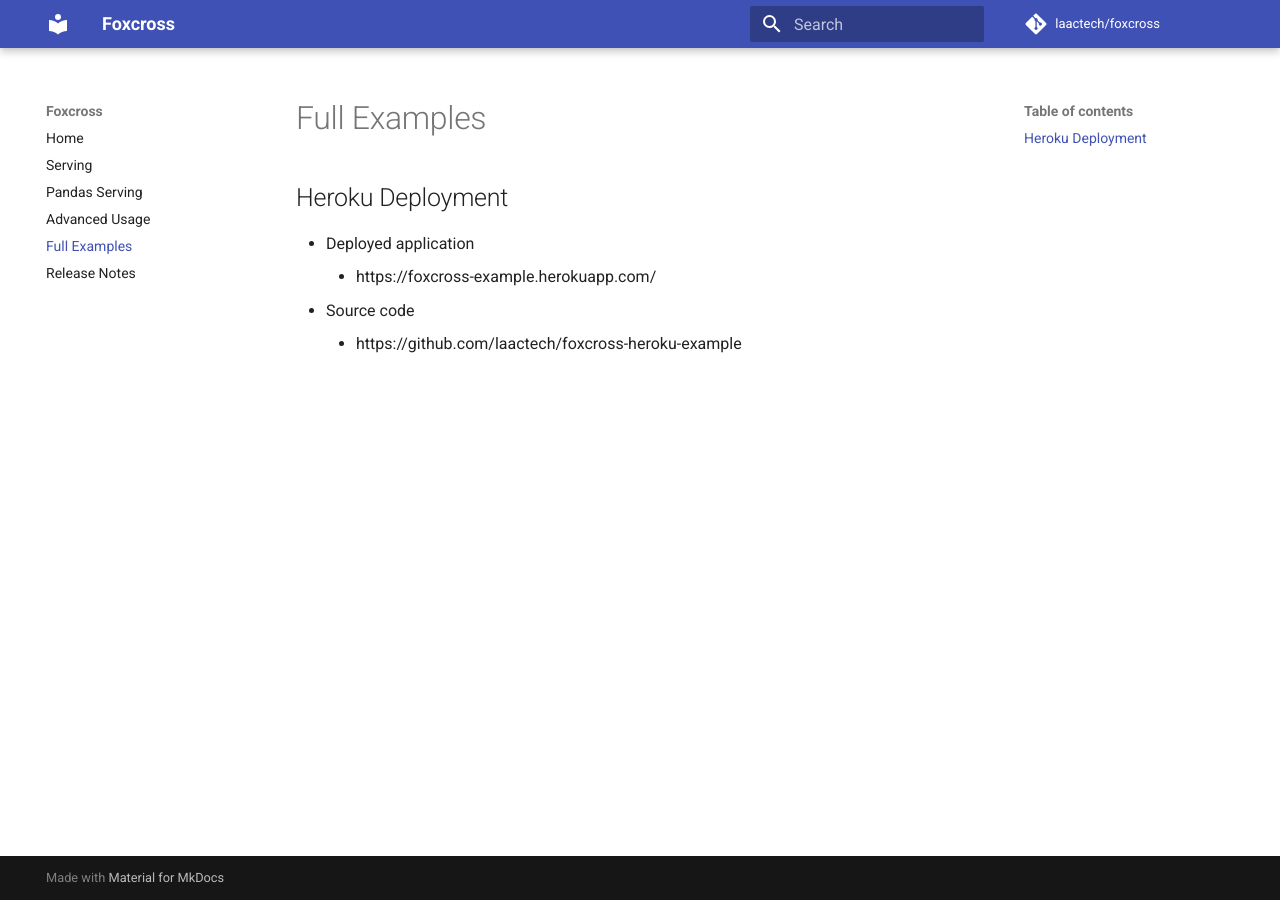
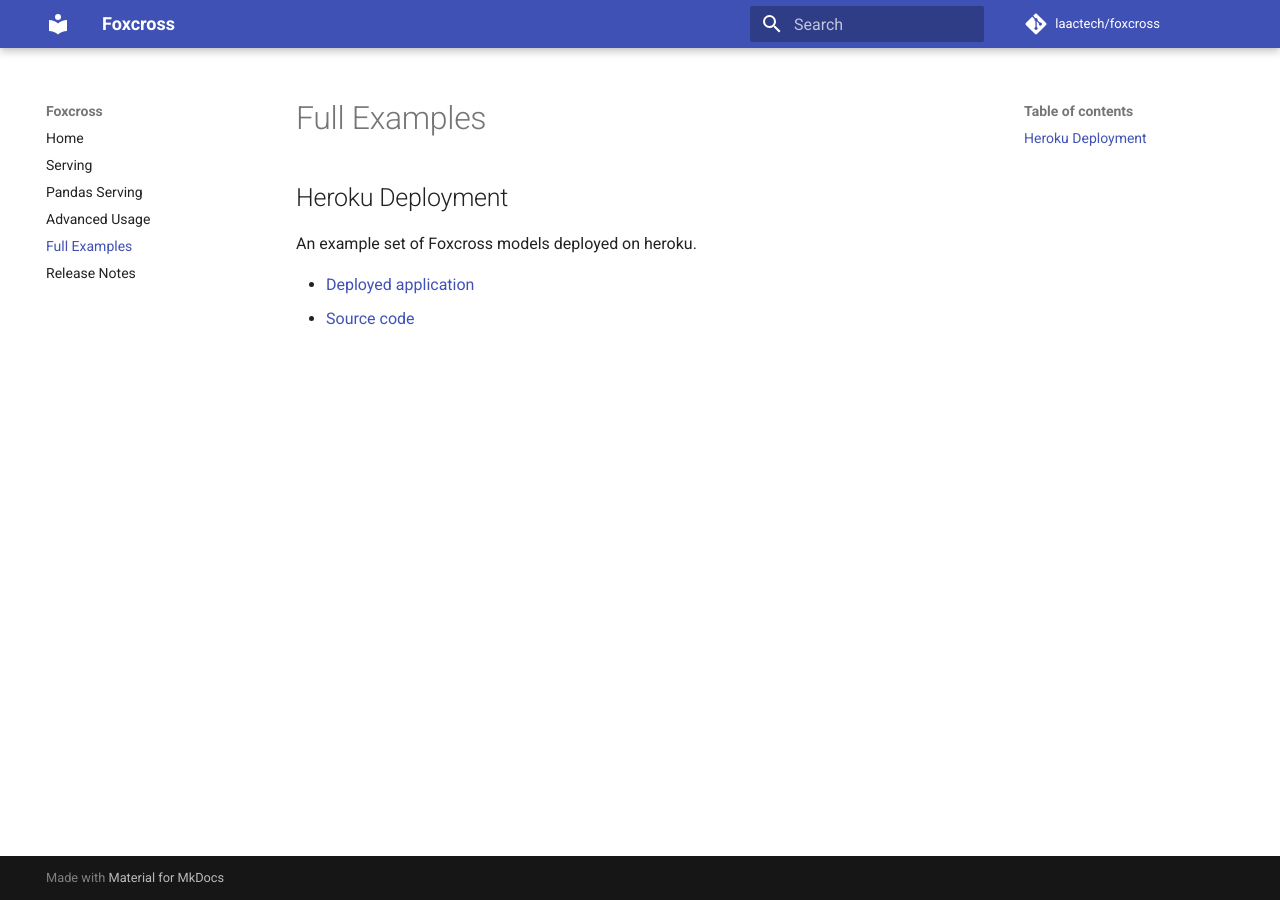
Before and after one commit to laactechnology/foxcross, an MkDocs documentation site: the page built from docs/full-examples.md, in a window 1280 px wide. Built offline with MkDocs 1.6.1 and Material for MkDocs 9.7.7, drawn with Linux system fonts in a browser that asks for light colours; comment, search, counter and statistics services are not loaded.

Commit message:
fixing links

```diff
--- a/docs/full-examples.md
+++ b/docs/full-examples.md
@@ -2,7 +2,7 @@
 
 ## Heroku Deployment
 
-* Deployed application
-    * https://foxcross-example.herokuapp.com/
-* Source code
-    * https://github.com/laactech/foxcross-heroku-example
+An example set of Foxcross models deployed on heroku.
+
+* [Deployed application](https://foxcross-example.herokuapp.com/)
+* [Source code](https://github.com/laactech/foxcross-heroku-example)
```
